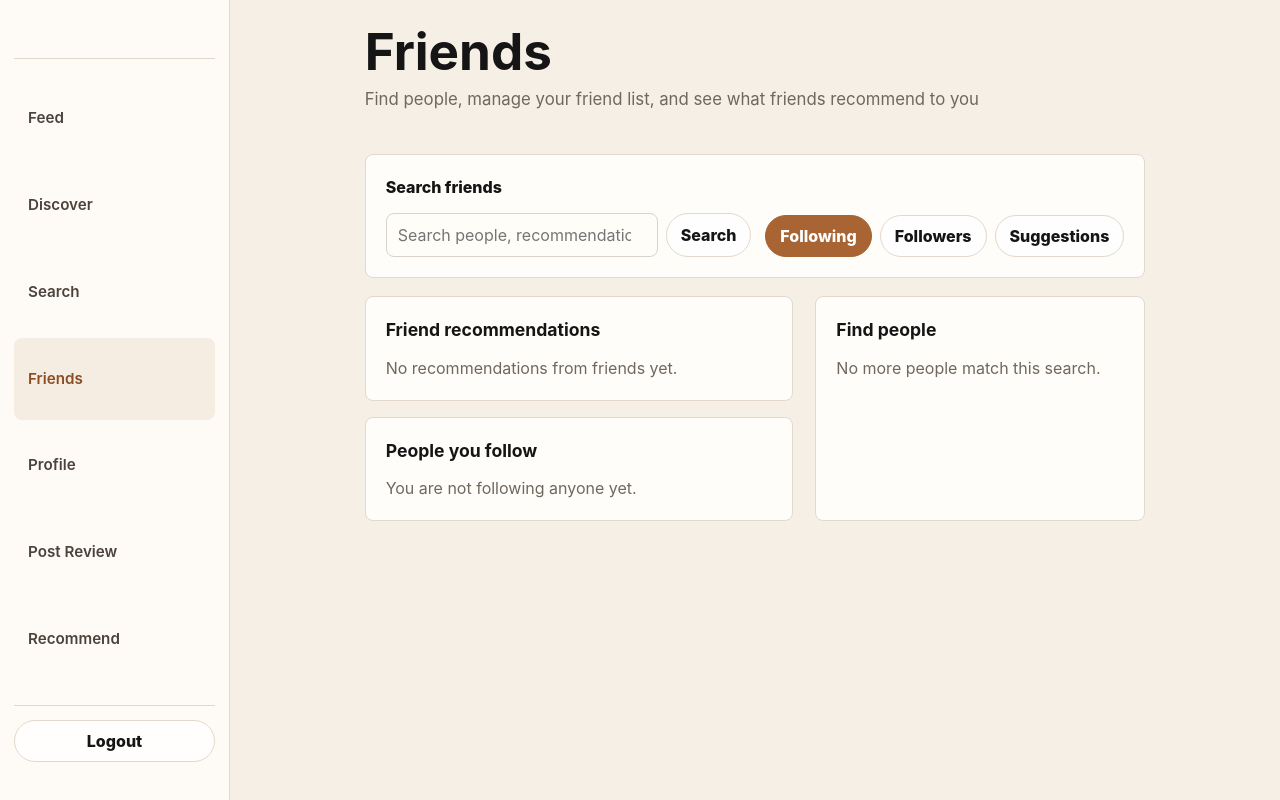
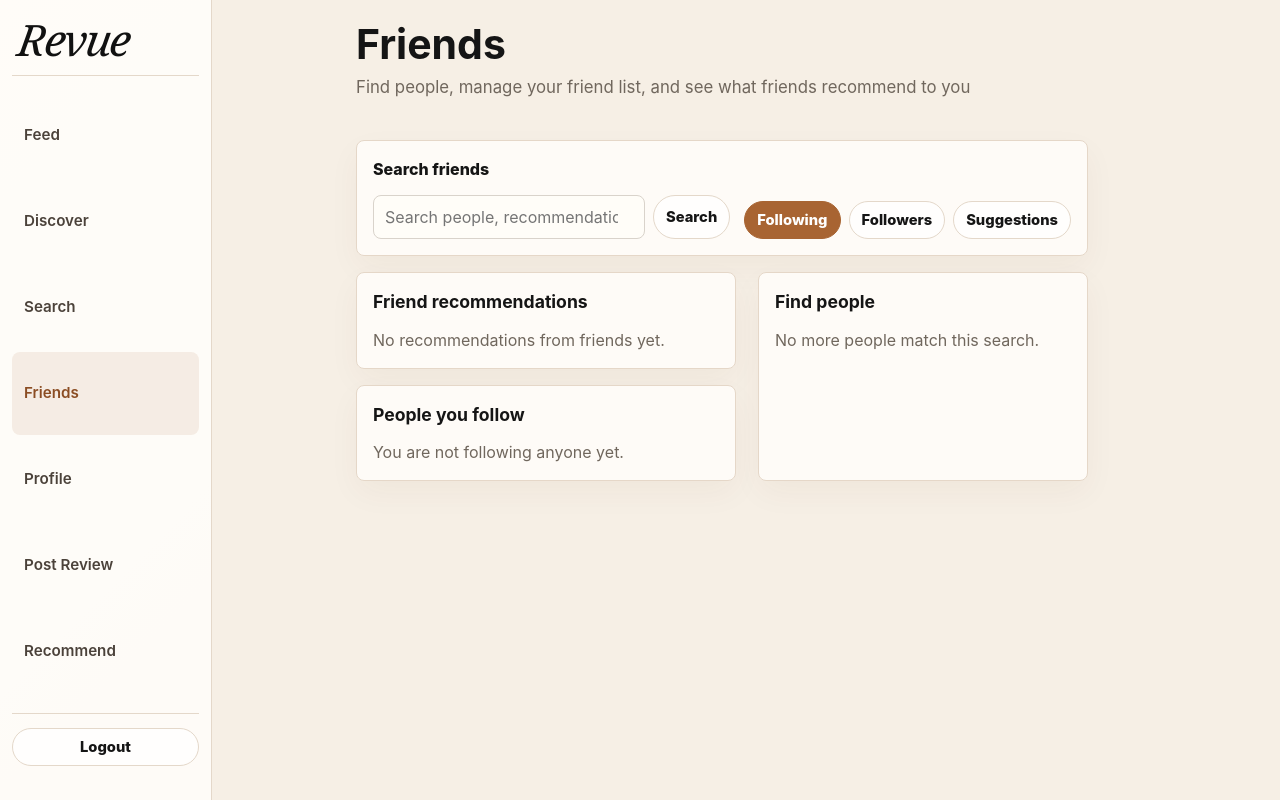
Before and after one commit to harshit1447/review-social, a Django app: page /friends/ in a window 1280 px wide. Run offline with Django 5.2, Linux system fonts and the light colour scheme; the visitor is signed in with stand-in values (Sample User, id 1); data comes from the database, SQL or seed files in the repository; data that the repository does not hold is empty; some libraries are stand-ins or nearby versions.

Commit message:
Polish authenticated app UI

```diff
--- a/posts/templates/base_app.html
+++ b/posts/templates/base_app.html
@@ -387,6 +387,225 @@
                 width: min(180px, 50vw);
             }
         }
+
+        /* Revue app polish: keep all authenticated pages compact and uniform. */
+        body {
+            background:
+                radial-gradient(circle at 88% 0%, rgba(168, 100, 50, 0.1), transparent 28%),
+                linear-gradient(135deg, #faf4eb 0%, #f0dfca 100%);
+        }
+
+        .app-shell-authenticated {
+            grid-template-columns: 212px minmax(0, 1fr);
+        }
+
+        .sidebar {
+            background: rgba(255, 253, 250, 0.92);
+            gap: 10px;
+            padding: 18px 12px;
+        }
+
+        .sidebar-header {
+            border-bottom: 1px solid var(--line);
+            margin-bottom: 4px;
+            padding: 0 6px 14px;
+        }
+
+        .sidebar-brand {
+            color: #111;
+            display: block;
+            font-family: Georgia, "Times New Roman", serif;
+            font-size: 2.7rem;
+            font-style: italic;
+            font-weight: 500;
+            letter-spacing: -0.04em;
+            padding: 0;
+        }
+
+        .sidebar-brand span {
+            display: block;
+            transform: skewX(-8deg);
+        }
+
+        .sidebar-link,
+        .sidebar-logout {
+            border-radius: 8px;
+            font-size: 0.96rem;
+            font-weight: 760;
+            min-height: 40px;
+            padding: 8px 12px;
+        }
+
+        .main-content {
+            width: 100%;
+        }
+
+        .page {
+            margin: 0 auto;
+            max-width: 940px;
+            padding: 24px 28px 44px;
+        }
+
+        .page-header {
+            margin-bottom: 16px;
+        }
+
+        .page-header h1 {
+            font-size: clamp(2rem, 3.2vw, 3.15rem);
+            letter-spacing: 0;
+        }
+
+        .page-subtitle {
+            font-size: 0.98rem;
+            margin: 0;
+        }
+
+        .toolbar,
+        .card {
+            background: rgba(255, 253, 250, 0.9);
+            border-color: #e5d7c8;
+            border-radius: 8px;
+            box-shadow: 0 12px 32px rgba(88, 55, 28, 0.045);
+            padding: 16px;
+        }
+
+        .toolbar {
+            margin: 0 auto 16px;
+            max-width: 760px;
+        }
+
+        .search-row input {
+            max-width: 520px;
+        }
+
+        .filter-link,
+        .button,
+        button[type="submit"] {
+            font-size: 0.92rem;
+            min-height: 36px;
+            padding: 7px 12px;
+        }
+
+        .feed-stack {
+            gap: 14px;
+            max-width: 760px;
+        }
+
+        .review-card {
+            gap: 14px;
+            grid-template-columns: 92px minmax(0, 1fr);
+            padding: 14px;
+        }
+
+        .review-poster {
+            height: 136px;
+            width: 92px;
+        }
+
+        .review-body {
+            gap: 8px;
+        }
+
+        .review-header,
+        .review-topline {
+            gap: 10px;
+        }
+
+        .item-title {
+            font-size: 1.12rem;
+        }
+
+        .meta {
+            font-size: 0.86rem;
+        }
+
+        .review-text {
+            font-size: 0.95rem;
+            line-height: 1.48;
+        }
+
+        .rating {
+            background: rgba(168, 100, 50, 0.09);
+            border-radius: 999px;
+            color: #7c5614;
+            font-size: 0.9rem;
+            padding: 4px 8px;
+        }
+
+        .external-ratings span {
+            font-size: 0.76rem;
+            padding: 4px 8px;
+        }
+
+        .icon-button {
+            height: 34px;
+            min-width: 34px;
+            padding: 0 9px;
+        }
+
+        .icon-button svg {
+            height: 16px;
+            width: 16px;
+        }
+
+        .icon-count {
+            font-size: 0.78rem;
+        }
+
+        .item-hero {
+            grid-template-columns: minmax(0, 1fr) 170px;
+            margin: 0 auto 20px;
+            max-width: 820px;
+        }
+
+        .item-hero-poster {
+            width: 170px;
+        }
+
+        .form-card,
+        .two-column,
+        .layout-grid {
+            max-width: 760px;
+            margin-left: auto;
+            margin-right: auto;
+        }
+
+        @media (min-width: 1280px) {
+            .page {
+                transform: translateX(-24px);
+            }
+        }
+
+        @media (max-width: 760px) {
+            .app-shell-authenticated {
+                grid-template-columns: 1fr;
+            }
+
+            .page {
+                padding: 18px 14px 34px;
+            }
+
+            .sidebar-brand {
+                font-size: 2.2rem;
+            }
+
+            .sidebar-nav {
+                grid-template-columns: repeat(2, minmax(0, 1fr));
+            }
+
+            .review-card {
+                grid-template-columns: 76px minmax(0, 1fr);
+            }
+
+            .review-poster {
+                height: 112px;
+                width: 76px;
+            }
+
+            .item-hero {
+                grid-template-columns: 1fr;
+            }
+        }
     </style>
 </head>
 <body>
```
